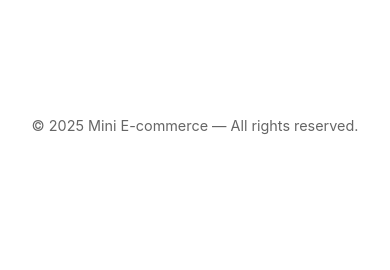
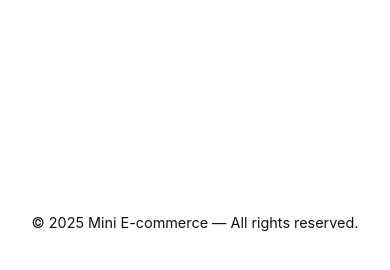
Before and after one commit to Melrizzuto/mini-ecommerce-nuxt3, a Nuxt app: page /cart in a window 390 px wide. Shown: the part 664-934 px from the top of the page. Before the commit the page ends 844 px from the top, so only its background shows below. Built offline with nearby package versions, Linux system fonts and the light colour scheme; no server answers.

Commit message:
fix: refactor layout structure to use flexbox for improved responsiveness and update footer text color to use CSS variable

```diff
--- a/assets/css/main.css
+++ b/assets/css/main.css
@@ -60,6 +60,20 @@ body {
   color: var(--text);
   font-family: -apple-system, BlinkMacSystemFont, "Segoe UI", Roboto, Oxygen,
     Ubuntu, Cantarell, "Open Sans", "Helvetica Neue", sans-serif;
+}
+.layout-root {
+  display: flex;
+  flex-direction: column;
+  min-height: 100vh;
+}
+
+header {
+  height: 80px; /* altezza fissa dell’header */
+}
+
+main {
+  flex: 1;
+  min-height: calc(100vh - 80px);
 }
 
 /* UTILITIES GLOBALI (riusa queste classi/variabili) */
--- a/components/Footer.vue
+++ b/components/Footer.vue
@@ -10,6 +10,6 @@
   padding: 2rem 0;
   text-align: center;
   font-size: 0.9rem;
-  color: #666;
+  color: var(--text-light);
 }
 </style>
--- a/layouts/default.vue
+++ b/layouts/default.vue
@@ -15,32 +15,3 @@ import Footer from "@/components/Footer.vue";
     <Footer />
   </div>
 </template>
-
-<style scoped>
-.layout-root {
-  min-height: 100dvh;
-  display: grid;
-  grid-template-rows: auto 1fr auto;
-  min-width: 350px;
-}
-
-/* .skip-link {
-  position: relative;
-  left: -999px;
-  top: auto;
-  width: 1px;
-  height: 1px;
-  overflow: hidden;
-}
-.skip-link:focus {
-  left: 1rem;
-  top: 1rem;
-  width: auto;
-  height: auto;
-  padding: 0.5rem 0.75rem;
-  background: #111;
-  color: #fff;
-  border-radius: 8px;
-  z-index: 1000;
-} */
-</style>
```
